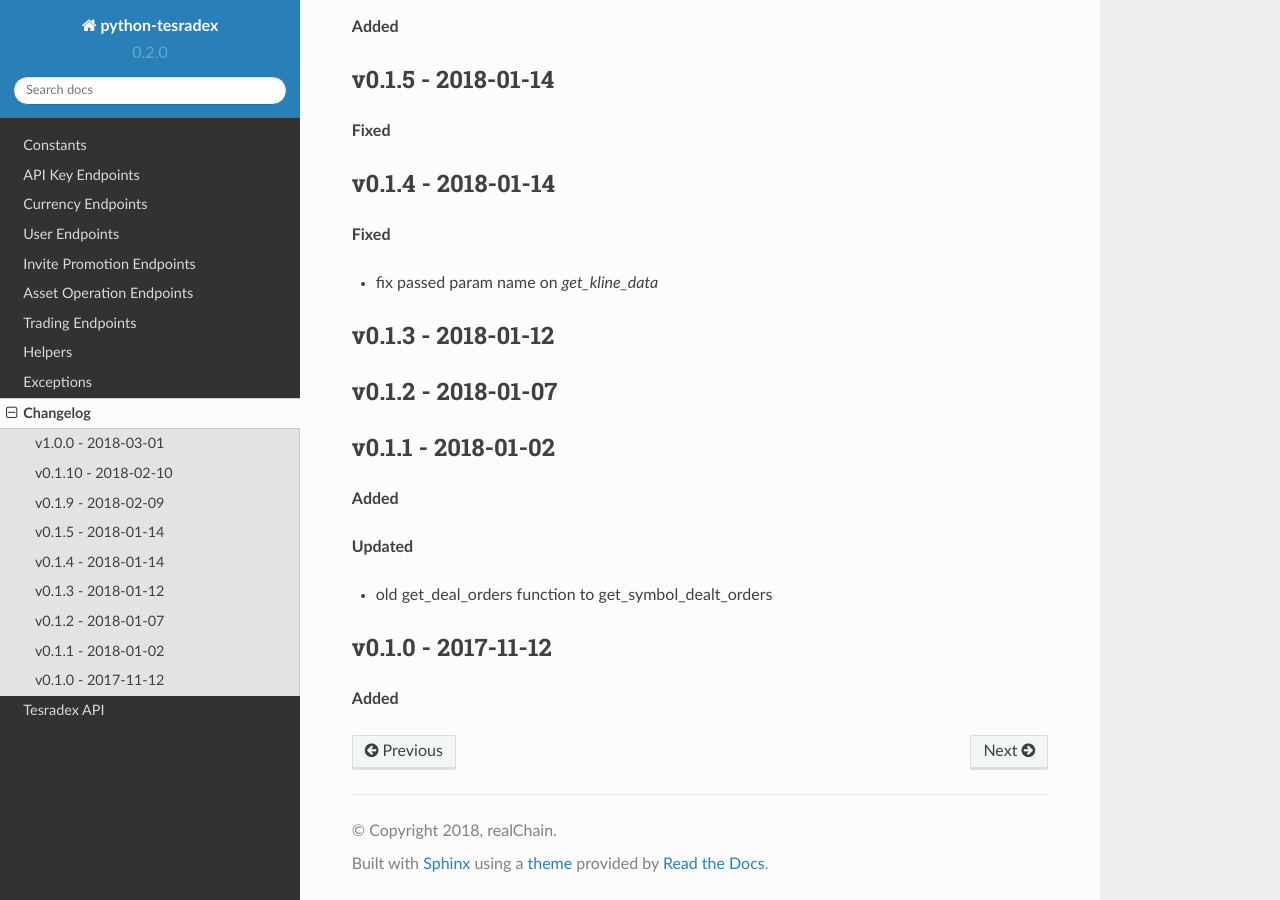
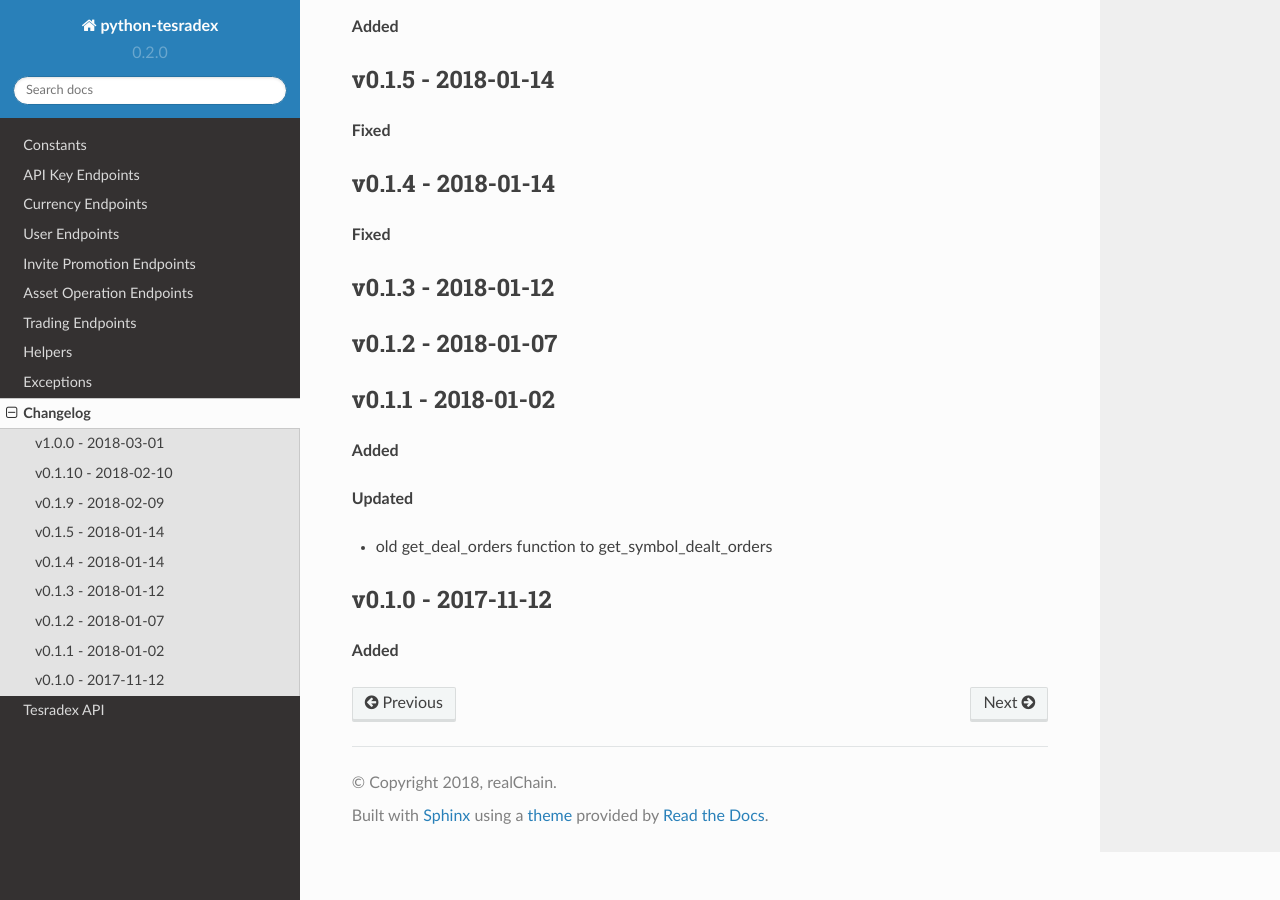
Before and after one commit to TesrabNetwork/python-tesradex, a Sphinx documentation site: the page built from docs/changelog.rst, in a window 1280 px wide and 900 px high, scrolled down 1441 px. Built offline with Sphinx 7.4.7 and the Read the Docs theme 2.0.0, drawn with Linux system fonts in a browser that asks for light colours; formulas are drawn with MathJax 3; pages that are not in the unit, such as notebooks, are missing from menus.

Commit message:
update changelog function descriptions

```diff
--- a/docs/changelog.rst
+++ b/docs/changelog.rst
@@ -101,7 +101,7 @@ v0.1.4 - 2018-01-14
 **Fixed**
 
 
-- fix passed param name on `get_kline_data`
+
 
 v0.1.3 - 2018-01-12
 ^^^^^^^^^^^^^^^^^^^
```
